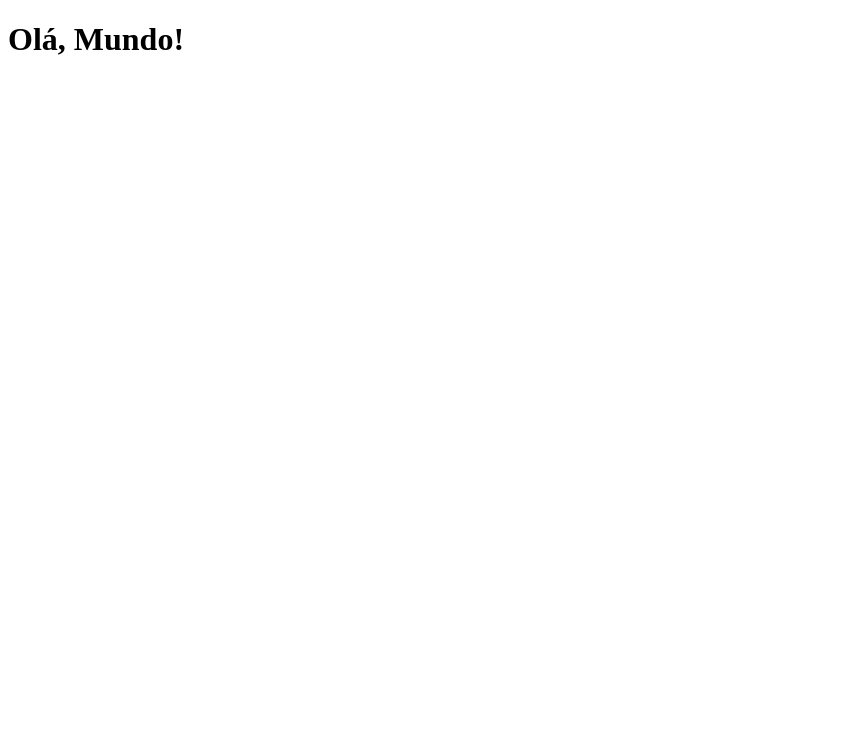
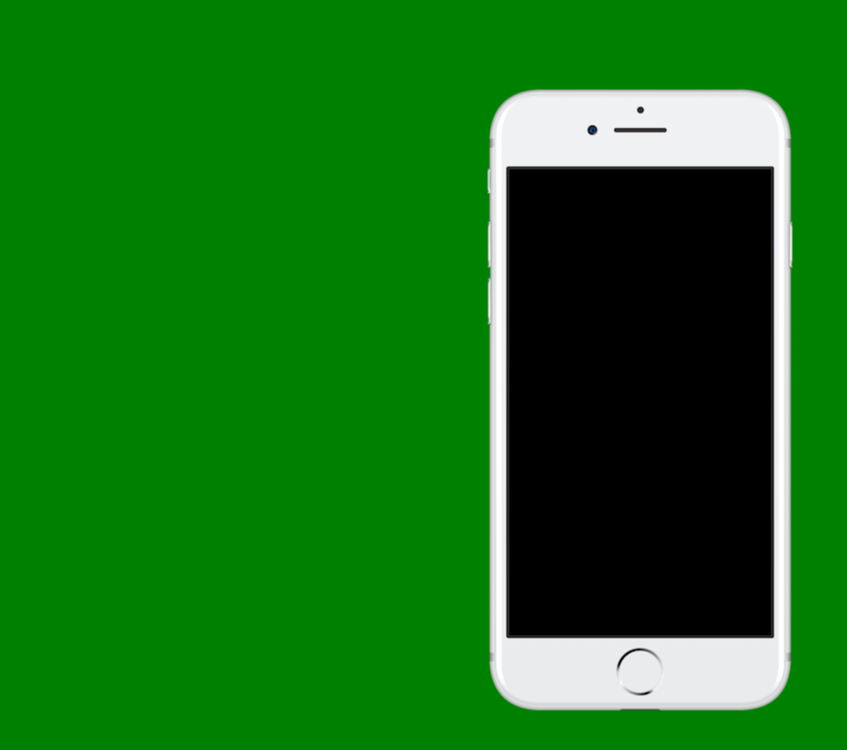
Before and after one commit to DonniePereira/projeto-social, a plain HTML site: page index.html in a window 1280 px wide. Shown: the whole page, without its empty margins (0-847 px from the left). Drawn offline with Linux system fonts and the light colour scheme.

Commit message:
Atualizei o projeto social

```diff
--- /dev/null
+++ b/estilos/style.css
@@ -0,0 +1,30 @@
+@charset "UTF-8";
+
+* {
+    margin: 0px;
+    padding: 0px;
+    font-family: Arial, Helvetica, sans-serif;
+}
+
+html, body {
+    height: 100vh;
+    width: 100vw;
+    background-color: black;
+}
+
+main {
+    height: 100vh;
+    position: relative;
+    background-color: green;
+}
+
+section#telefone {
+    position: absolute;
+    top: 50%;
+    left: 50%;
+    transform: translate(-50%, -50%);
+
+    height: 627px;
+    width: 311px;
+    background: url('../imagens/frame-iphone.png') no-repeat;
+}
--- a/index.html
+++ b/index.html
@@ -5,9 +5,17 @@
     <meta http-equiv="X-UA-Compatible" content="IE=edge">
     <meta name="viewport" content="width=device-width, initial-scale=1.0">
     <link rel="shortcut icon" href="favicon.ico" type="image/x-icon">
+    <link rel="stylesheet" href="estilos/style.css">
     <title>Projeto Redes Sociais</title>
 </head>
 <body>
-    <h1>Olá, Mundo!</h1>
+    <main>
+        <section id="telefone">
+
+        </section>
+        <section id="redes-sociais">
+
+        </section>
+    </main>
 </body>
 </html>
```
